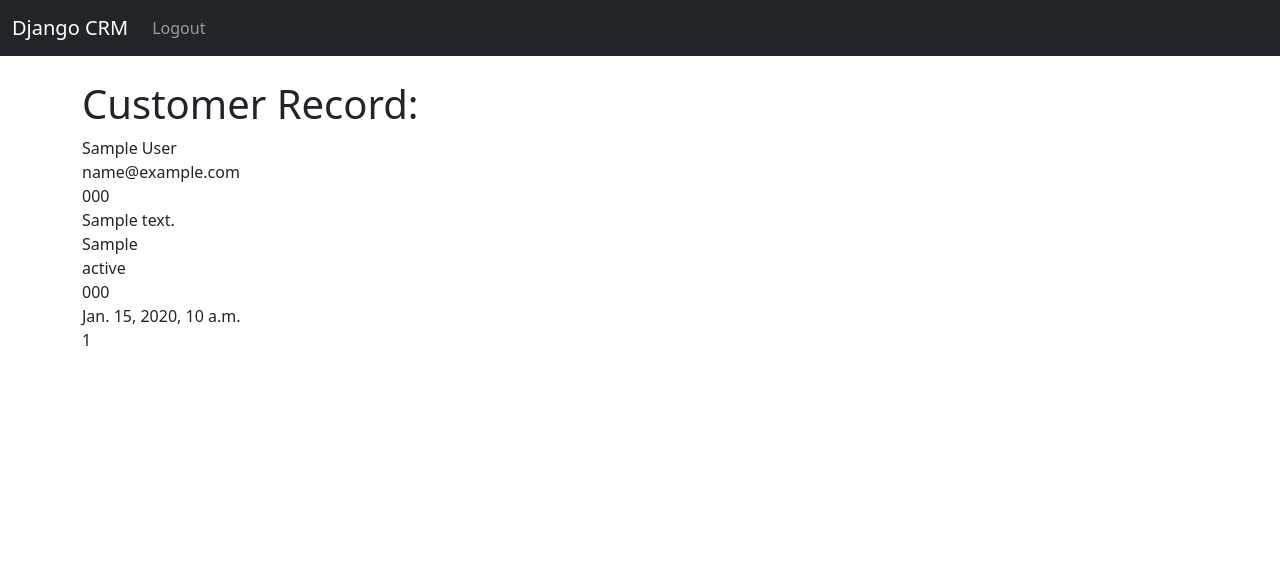
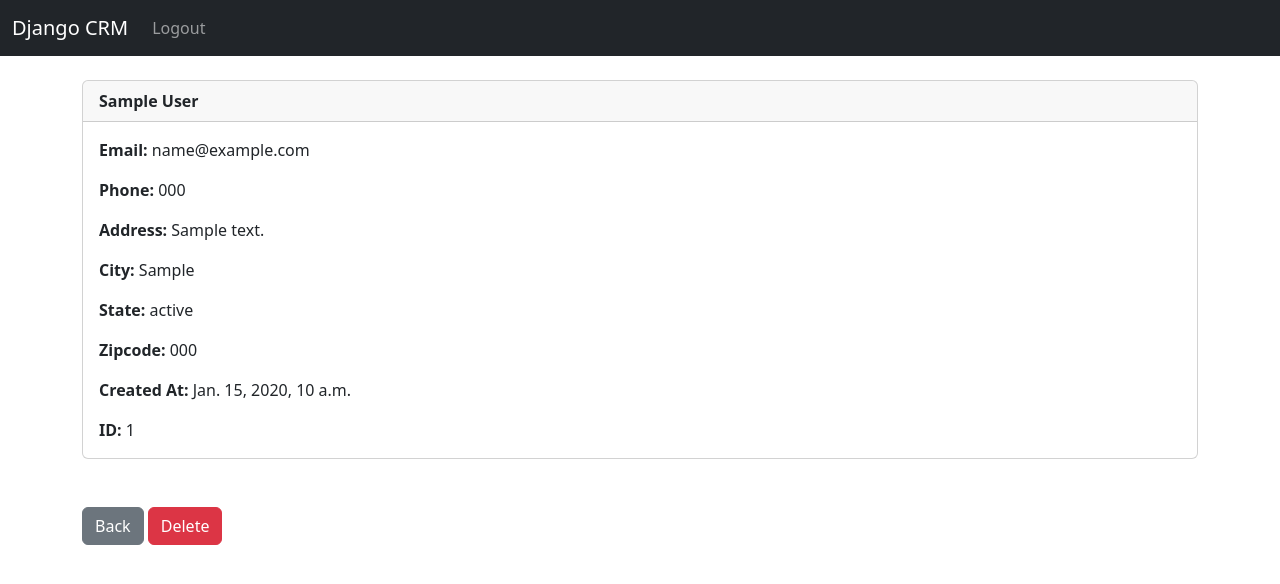
Before and after one commit to CoderSales/Following-Django-Proj-CRM-App-Tutorial, a Django app: page /record/1 in a window 1280 px wide. Shown: the top 584 px of the page. Run offline with Django 4.2, Linux system fonts and the light colour scheme; a user stored in the database is signed in; tables that the repository leaves empty hold one stand-in row (values such as "Sample post").

Commit message:
Add Bootstrap card and unwired btns to record page
Add t stamp

```diff
--- a/dcrm/website/templates/record.html
+++ b/dcrm/website/templates/record.html
@@ -1,18 +1,50 @@
 {% extends 'base.html' %}
 {%block content %}
 
-<h1>Customer Record:</h1>
 
-			{{ customer_record.first_name }}
-			{{ customer_record.last_name }}
-			<br/>
-			{{ customer_record.email }} <br/>
-			{{ customer_record.phone }} <br/>
-			{{ customer_record.address }} <br/>
-			{{ customer_record.city }} <br/>
-			{{ customer_record.state }} <br/>
-			{{ customer_record.zipcode }} <br/>
-			{{ customer_record.created_at }} <br/>
-			{{ customer_record.id }}<br/>
+
+<div class="card">
+  <div class="card-header"><strong>
+    		{{ customer_record.first_name }}
+			{{ customer_record.last_name }}</strong>
+  </div>
+  <div class="card-body">
+    <p class="card-text">
+<strong>Email: </strong>{{ customer_record.email }}</p>
+
+<p class="card-text">
+<strong>Phone: </strong>{{ customer_record.phone }}</p>
+
+<p class="card-text">
+<strong>Address: </strong>{{ customer_record.address }}</p>
+
+<p class="card-text">
+<strong>City: </strong>{{ customer_record.city }}</p>
+
+<p class="card-text">
+<strong>State: </strong>{{ customer_record.state }}</p>
+
+<p class="card-text">
+<strong>Zipcode: </strong>{{ customer_record.zipcode }}</p>
+
+<p class="card-text">
+<strong>Created At: </strong>{{ customer_record.created_at }}</p>
+
+<p class="card-text">
+<strong>ID: </strong>{{ customer_record.id }}</p>
+
+  </div>
+</div>
+
+
+
+
+
+
+<br/><br/>
+<a href="{% url 'home' %}" class="btn btn-secondary">Back</a>
+
+<a href="{% url 'home' %}" class="btn btn-danger">Delete</a>
+
 
 {% endblock %}
```
Also changed, not shown: README.md.
